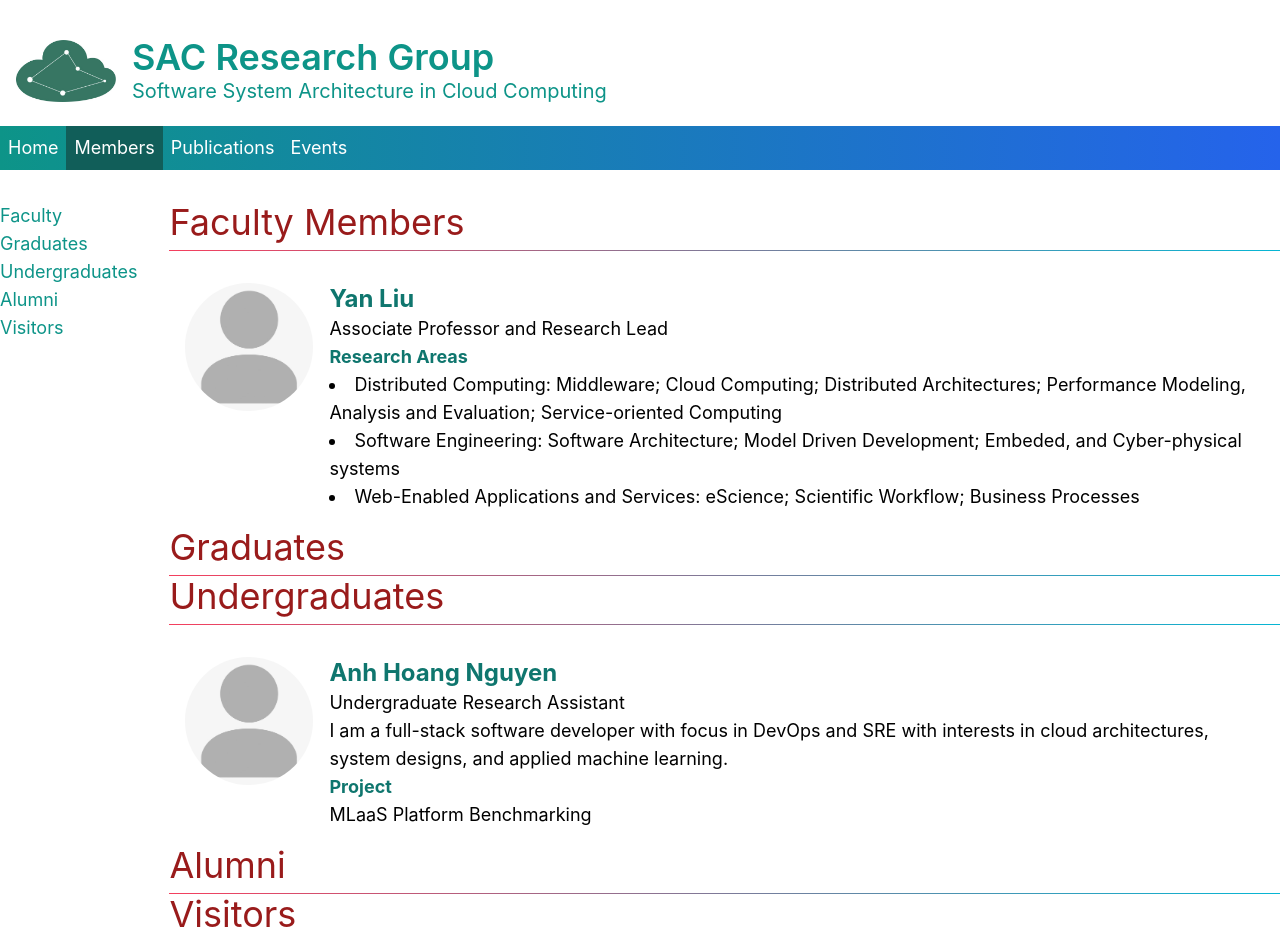
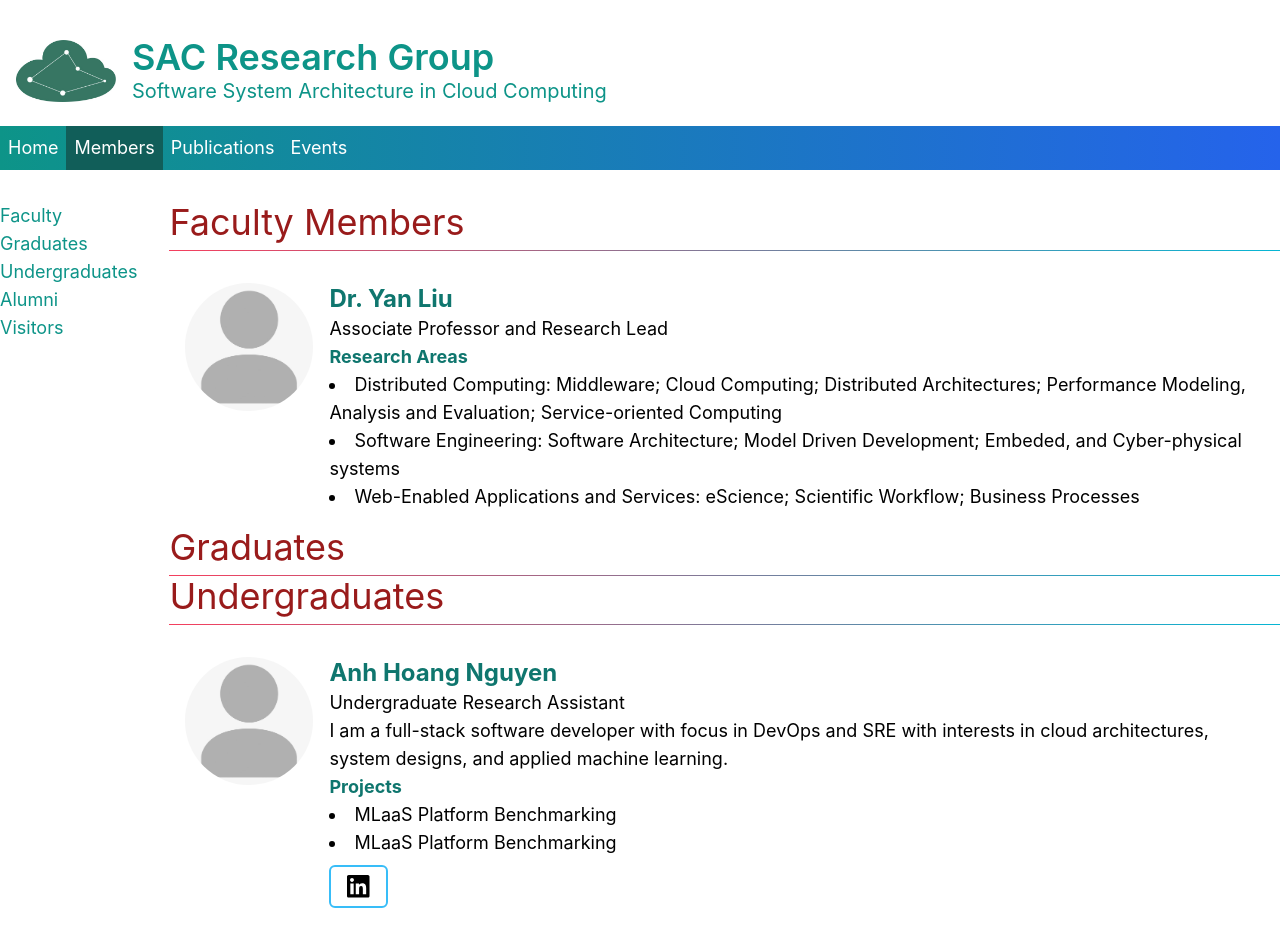
Before and after one commit to sac-research/homepage, a Next.js app: page /members in a window 1280 px wide. Shown: the top 935 px of the page. Built offline with nearby package versions, Linux system fonts and the light colour scheme.

Commit message:
members component done

```diff
--- a/data/members.js
+++ b/data/members.js
@@ -52,16 +52,17 @@ const professorIntroduction = (
         <h3 className="text-teal-700 font-bold list-disc">Research Areas</h3>
         <ul className="list-disc list-inside">
             <li>
-                Distributed Computing: Middleware; Cloud Computing; Distributed Architectures;
-                Performance Modeling, Analysis and Evaluation; Service-oriented Computing
+                Distributed Computing: Middleware; Cloud Computing; Distributed
+                Architectures; Performance Modeling, Analysis and Evaluation;
+                Service-oriented Computing
             </li>
             <li>
-                Software Engineering: Software Architecture; Model Driven Development; Embeded, and
-                Cyber-physical systems
+                Software Engineering: Software Architecture; Model Driven
+                Development; Embeded, and Cyber-physical systems
             </li>
             <li>
-                Web-Enabled Applications and Services: eScience; Scientific Workflow; Business
-                Processes
+                Web-Enabled Applications and Services: eScience; Scientific
+                Workflow; Business Processes
             </li>
         </ul>
     </>
@@ -86,7 +87,7 @@ export const members = [
         role: "Undergraduate Research Assistant",
         brief_intro:
             "I am a full-stack software developer with focus in DevOps and SRE with interests in cloud architectures, system designs, and applied machine learning.",
-        project: "MLaaS Platform Benchmarking",
+        project: ["MLaaS Platform Benchmarking", "MLaaS Platform Benchmarking"],
         social: "https://linkedin.com/in/aaanh",
         homepage: "https://hoanganh.dev",
         type: "undergraduate",
--- a/pages/members.js
+++ b/pages/members.js
@@ -12,36 +12,94 @@ const customLink = (target) => {
     );
 };
 
+const LinkedInButton = ({ target }) => {
+    let url = target;
+    return (
+        <button
+            onClick={(e) => {
+                e.preventDefault();
+                window.open(url);
+            }}
+            className="flex font-semibold justify-center items-center rounded-md py-2 px-4 border-2 border-sky-400 hover:bg-sky-400 transition-all text-white"
+        >
+            <svg
+                width="1.25em"
+                height="1.25em"
+                role="img"
+                viewBox="0 0 24 24"
+                xmlns="http://www.w3.org/2000/svg"
+            >
+                <title>LinkedIn</title>
+                <path d="M20.447 20.452h-3.554v-5.569c0-1.328-.027-3.037-1.852-3.037-1.853 0-2.136 1.445-2.136 2.939v5.667H9.351V9h3.414v1.561h.046c.477-.9 1.637-1.85 3.37-1.85 3.601 0 4.267 2.37 4.267 5.455v6.286zM5.337 7.433c-1.144 0-2.063-.926-2.063-2.065 0-1.138.92-2.063 2.063-2.063 1.14 0 2.064.925 2.064 2.063 0 1.139-.925 2.065-2.064 2.065zm1.782 13.019H3.555V9h3.564v11.452zM22.225 0H1.771C.792 0 0 .774 0 1.729v20.542C0 23.227.792 24 1.771 24h20.451C23.2 24 24 23.227 24 22.271V1.729C24 .774 23.2 0 22.222 0h.003z" />
+            </svg>
+            {/* <span className="px-2">LinkedIn</span> */}
+        </button>
+    );
+};
+
 function memberMapping(memberType) {
     return members.map((member, index) =>
         member.type == memberType ? (
-            <div className="text-black flex justify-start mt-4 w-full p-4" key={index}>
+            <div
+                className="text-black flex justify-start mt-4 w-full p-4"
+                key={index}
+            >
                 <div
                     id="member-photo"
                     style={{
-                        backgroundImage: "url('/members-photos/" + member.photo + "')",
+                        backgroundImage:
+                            "url('/members-photos/" + member.photo + "')",
                     }}
-                    className={"w-32 h-32 flex-none bg-center bg-cover rounded-full"}
+                    className={
+                        "w-32 h-32 flex-none bg-center bg-cover rounded-full"
+                    }
                 ></div>
 
                 <div className="ml-4">
-                    <h2 id="member-name" className="text-teal-700 font-bold text-2xl">
-                        {member.firstName + " " + member.midName + " " + member.lastName}
+                    <h2
+                        id="member-name"
+                        className="text-teal-700 font-bold text-2xl"
+                    >
+                        {member.honorific +
+                            " " +
+                            member.firstName +
+                            " " +
+                            member.midName +
+                            " " +
+                            member.lastName}
                     </h2>
                     <p id="member-role">{member.role}</p>
                     <div className="list-disc">{member.brief_intro}</div>
                     <div>
                         {member.project !== "" ? (
                             <>
-                                <h3 id="member-project" className="font-bold text-teal-700">
-                                    Project
+                                <h3
+                                    id="member-project"
+                                    className="font-bold text-teal-700"
+                                >
+                                    Projects
                                 </h3>
-                                <p>{member.project}</p>
+                                <ul>
+                                    {member.project.map((proj) => (
+                                        <li className="list-disc list-inside">
+                                            {proj}
+                                        </li>
+                                    ))}
+                                </ul>
                             </>
                         ) : (
                             ""
                         )}
                     </div>
+                    {member.social !== "" ? (
+                        <div className="my-2">
+                            <LinkedInButton
+                                target={member.social}
+                            ></LinkedInButton>
+                        </div>
+                    ) : (
+                        ""
+                    )}
                 </div>
             </div>
         ) : (
@@ -67,31 +125,46 @@ export default function Members() {
                 </div>
                 <div>
                     <div className="bg-gradient-to-r from-rose-500 to-cyan-500 pb-[1px]">
-                        <h1 id="faculty" className="text-4xl text-red-800 bg-white pb-2">
+                        <h1
+                            id="faculty"
+                            className="text-4xl text-red-800 bg-white pb-2"
+                        >
                             Faculty Members
                         </h1>
                     </div>
                     {memberMapping("faculty")}
                     <div className="bg-gradient-to-r from-rose-500 to-cyan-500 pb-[1px]">
-                        <h1 id="graduates" className="text-4xl text-red-800 bg-white pb-2">
+                        <h1
+                            id="graduates"
+                            className="text-4xl text-red-800 bg-white pb-2"
+                        >
                             Graduates
                         </h1>
                     </div>
                     {memberMapping("graduate")}
                     <div className="bg-gradient-to-r from-rose-500 to-cyan-500 pb-[1px]">
-                        <h1 id="undergraduates" className="text-4xl text-red-800 bg-white pb-2">
+                        <h1
+                            id="undergraduates"
+                            className="text-4xl text-red-800 bg-white pb-2"
+                        >
                             Undergraduates
                         </h1>
                     </div>
                     {memberMapping("undergraduate")}
                     <div className="bg-gradient-to-r from-rose-500 to-cyan-500 pb-[1px]">
-                        <h1 id="alumni" className="text-4xl text-red-800 bg-white pb-2">
+                        <h1
+                            id="alumni"
+                            className="text-4xl text-red-800 bg-white pb-2"
+                        >
                             Alumni
                         </h1>
                     </div>
                     {memberMapping("alumni")}
                     <div className="bg-gradient-to-r from-rose-500 to-cyan-500 pb-[1px]">
-                        <h1 id="visitors" className="text-4xl text-red-800 bg-white pb-2">
+                        <h1
+                            id="visitors"
+                            className="text-4xl text-red-800 bg-white pb-2"
+                        >
                             Visitors
                         </h1>
                     </div>
--- a/styles/globals.css
+++ b/styles/globals.css
@@ -17,3 +17,16 @@ a {
 * {
     box-sizing: border-box;
 }
+
+body::-webkit-scrollbar {
+    display: none;
+}
+
+body::-webkit-scrollbar-track {
+    box-shadow: none;
+}
+
+body::-webkit-scrollbar-thumb {
+    background-color: darkgrey;
+    outline: 1px solid slategrey;
+}
```
Also changed, not shown: 2 other files (tests, documents, lock files or other folders).
